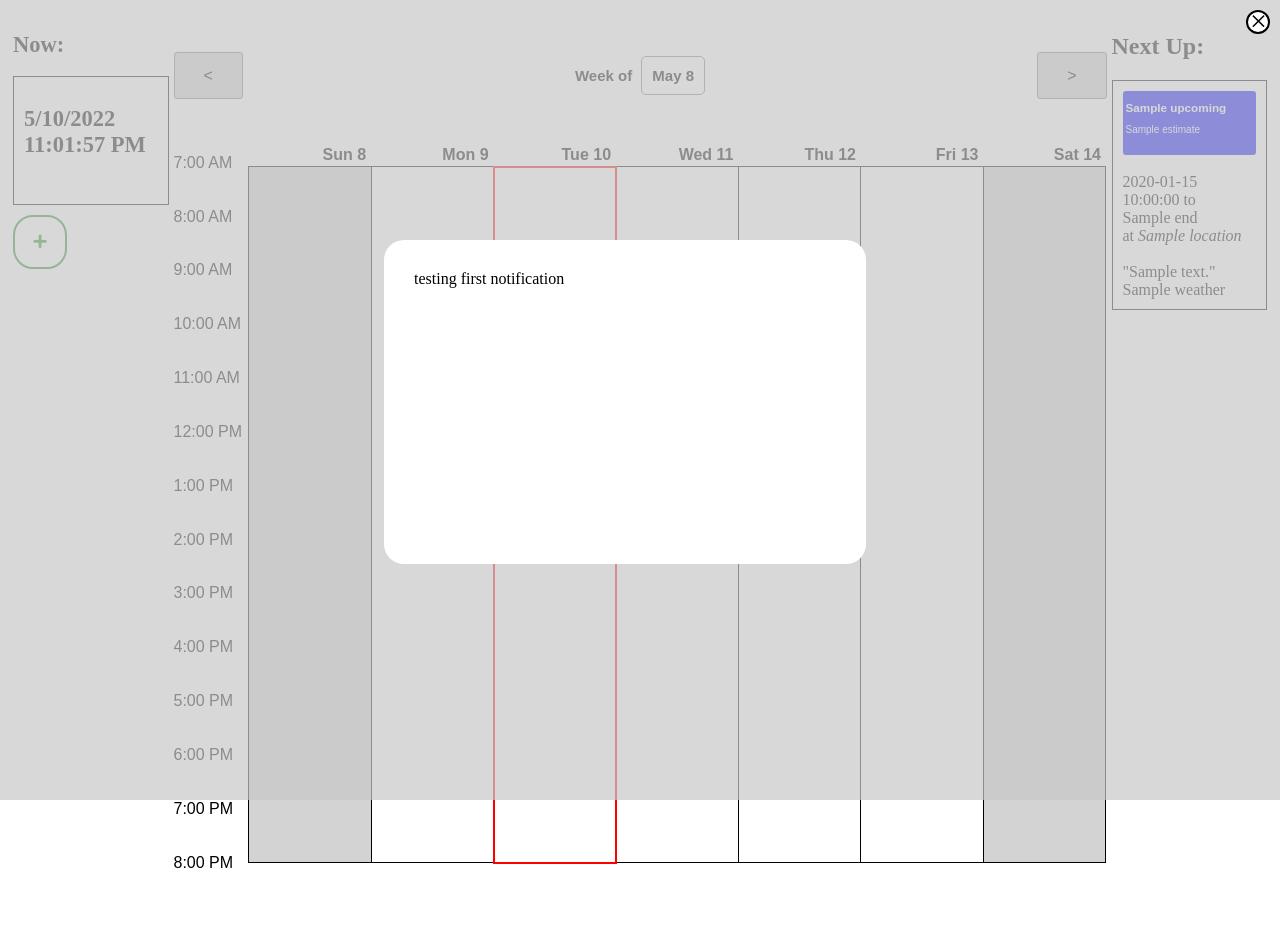
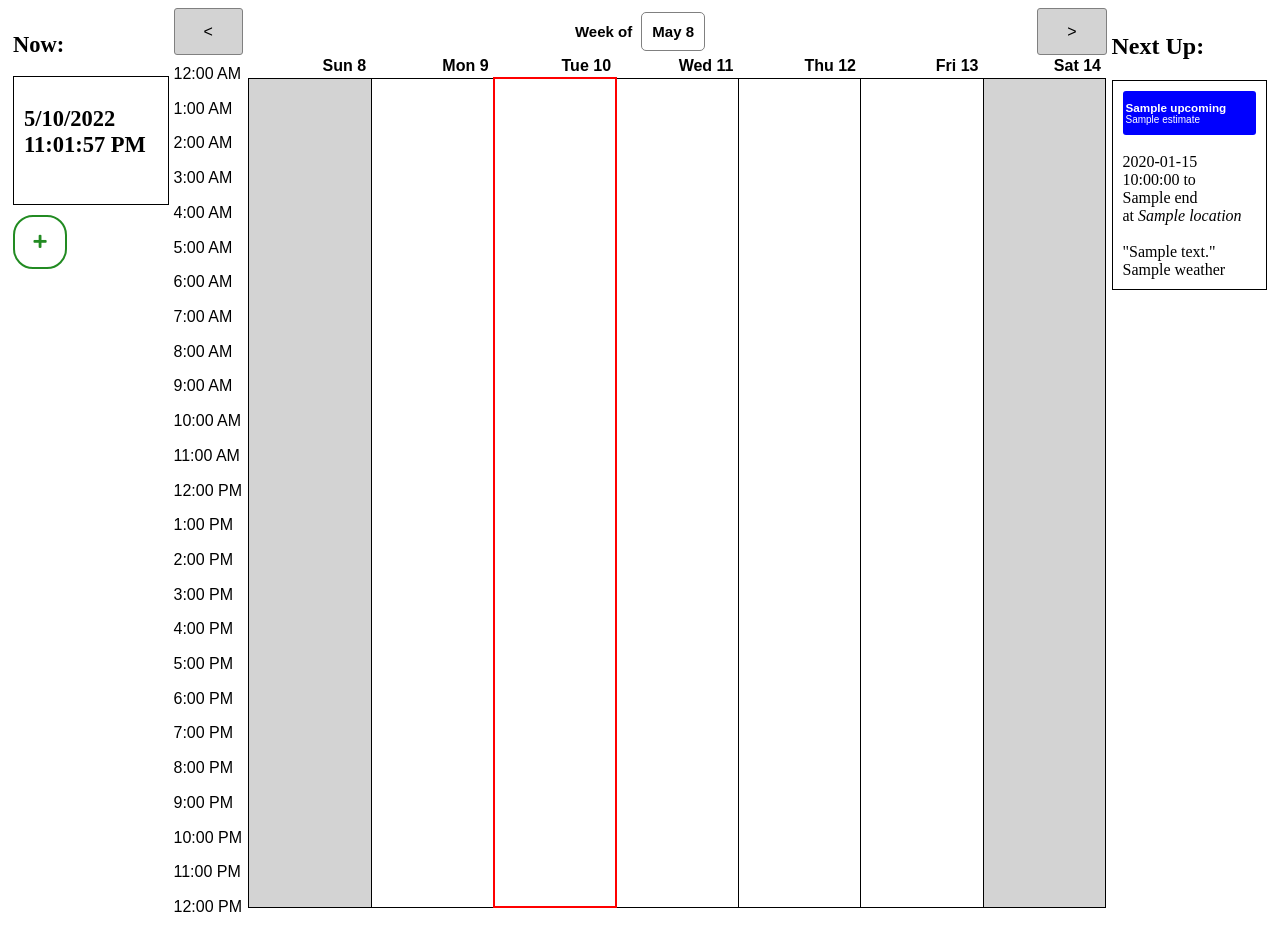
Before and after one commit to ritwika27/Personal_Digital_Assitant, a Flask app: template src/templates/calendar.html in a window 1280 px wide. Run offline with Flask 2, Linux system fonts and the light colour scheme; the template is opened without the code that fills it: most values are stand-ins (such as "Sample title", 1, 10 or a date in 2020); lists and menus that the app fills with data are empty; parts of the project's set-up code (start-up, migrations or seed data) failed here and were passed over; some libraries are stand-ins or nearby versions.

Commit message:
Extend to 24 hours a day

```diff
--- a/src/static/scripts/calendar.js
+++ b/src/static/scripts/calendar.js
@@ -59,7 +59,7 @@
 function layoutTimeMarks() {
     const marks = document.getElementById("timeMarks");
     for (let i = 0; i < marks.children.length; i++) {
-        marks.children[i].style.top = "calc(100% / 13 * " + i.toString() + " - 10px)";
+        marks.children[i].style.top = "calc(100% / 24 * " + i.toString() + " - 10px)";
     }
 }
 
@@ -75,9 +75,9 @@
         const ele = createEvent(event);
         const time = new Date(Date.parse(event.time));
 
-        const hoursPast = time.getHours() - 7 + (time.getMinutes() / 60);
-        ele.style.top = "calc(100% / 13 *" + hoursPast.toString() + ")";
-        ele.style.height = "calc(100% / 13 *" + (event.duration / 60).toString() + ")";
+        const hoursPast = time.getHours() + (time.getMinutes() / 60);
+        ele.style.top = "calc(100% / 24 *" + hoursPast.toString() + ")";
+        ele.style.height = "calc(100% / 24 *" + (event.duration / 60).toString() + ")";
         ele.setAttribute("class", "event");
         day.appendChild(ele);
     }
--- a/src/static/styles/calendar.css
+++ b/src/static/styles/calendar.css
@@ -40,7 +40,7 @@
 }
 
 #week-view {
-    height: 80%;
+    height: 100%;
     width: 100%;
 }
 
@@ -102,9 +102,10 @@
     border-radius: 3px;
     color: white;
     cursor: pointer;
+    overflow: clip;
 }
 
-.event h3 {
+.event h3, .event p {
     padding: 0;
     margin: 0;
     cursor: inherit;
--- a/src/templates/calendar.html
+++ b/src/templates/calendar.html
@@ -84,6 +84,13 @@
         </div>
         <div id="week-view">
             <div id="timeMarks">
+                <p>12:00 AM</p>
+                <p>1:00 AM</p>
+                <p>2:00 AM</p>
+                <p>3:00 AM</p>
+                <p>4:00 AM</p>
+                <p>5:00 AM</p>
+                <p>6:00 AM</p>
                 <p>7:00 AM</p>
                 <p>8:00 AM</p>
                 <p>9:00 AM</p>
@@ -98,6 +105,10 @@
                 <p>6:00 PM</p>
                 <p>7:00 PM</p>
                 <p>8:00 PM</p>
+                <p>9:00 PM</p>
+                <p>10:00 PM</p>
+                <p>11:00 PM</p>
+                <p>12:00 PM</p>
             </div>
             <table id="daygrid">
                 <thead>
```
